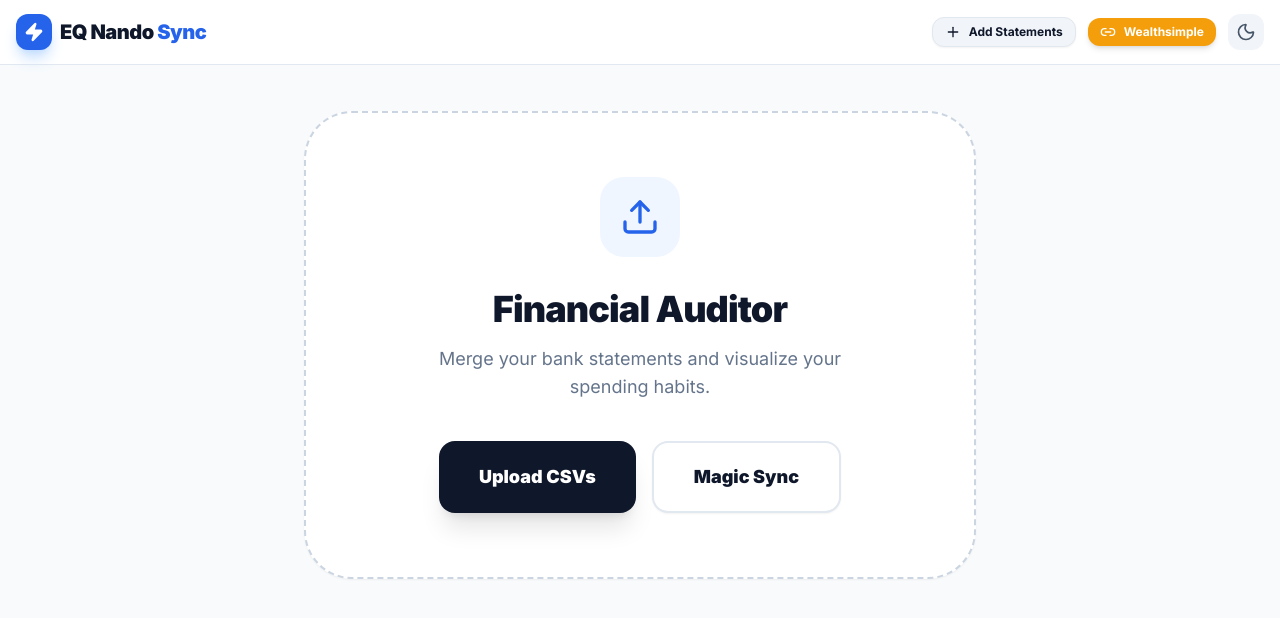
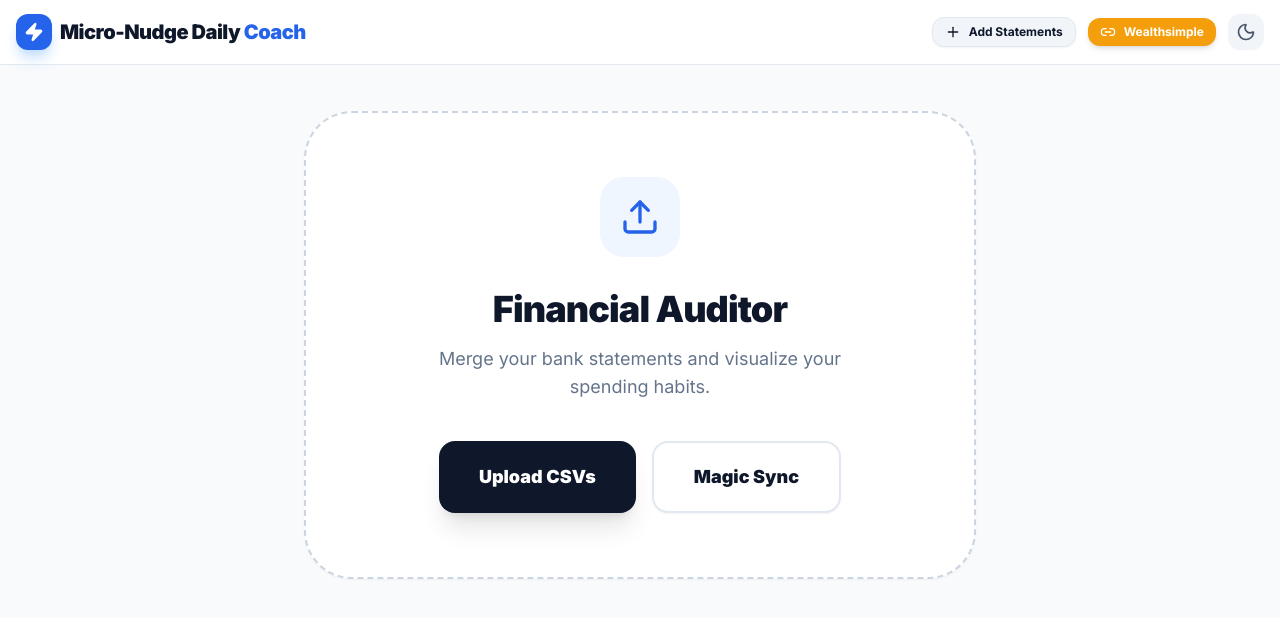
Before and after one commit to luizfpa/Financial_Control_App, a React (Vite) app: page / in a window 1280 px wide. Shown: the top 618 px of the page. Built offline with nearby package versions, Linux system fonts and the light colour scheme.

Commit message:
App name changed

```diff
--- a/App.tsx
+++ b/App.tsx
@@ -1,4 +1,3 @@
-
 import React, { useState, useRef, useMemo, useEffect } from 'react';
 import {
   FileText,
@@ -253,7 +252,7 @@ const App: React.FC = () => {
             <div className="bg-blue-600 p-2 rounded-xl shadow-blue-200 dark:shadow-none shadow-lg">
               <Zap className="text-white w-5 h-5 fill-white" />
             </div>
-            <h1 className="text-xl font-black tracking-tight">EQ Nando <span className="text-blue-600">Sync</span></h1>
+            <h1 className="text-xl font-black tracking-tight">Micro-Nudge Daily <span className="text-blue-600">Coach</span></h1>
           </div>
           <div className="flex items-center gap-3">
             <button
--- a/index.html
+++ b/index.html
@@ -1,10 +1,9 @@
-
 <!DOCTYPE html>
 <html lang="en">
   <head>
     <meta charset="UTF-8" />
     <meta name="viewport" content="width=device-width, initial-scale=1.0" />
-    <title>EQ Nando Finance Processor</title>
+    <title>Micro-Nudge Daily Spending Coach</title>
     <script src="https://cdn.tailwindcss.com"></script>
     <script>
       tailwind.config = {
--- a/metadata.json
+++ b/metadata.json
@@ -1,5 +1,5 @@
 {
-  "name": "EQ Nando Finance Processor",
+  "name": "Micro-Nudge Daily Spending Coach",
   "description": "A professional financial data processing tool designed to clean and transform bank statements with AI-powered insights.",
   "requestFramePermissions": []
 }
--- a/package.json
+++ b/package.json
@@ -1,5 +1,5 @@
 {
-  "name": "eq-nando-finance-processor",
+  "name": "micro-nudge-daily-spending-coach",
   "private": true,
   "version": "0.0.0",
   "type": "module",
```
